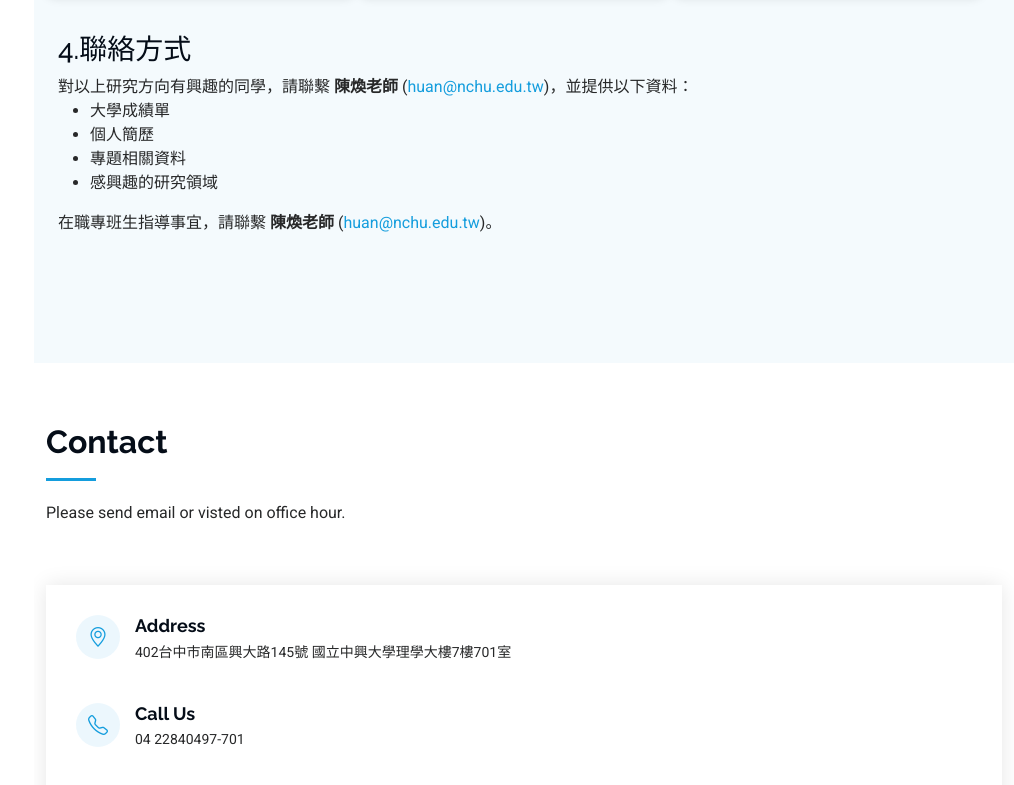
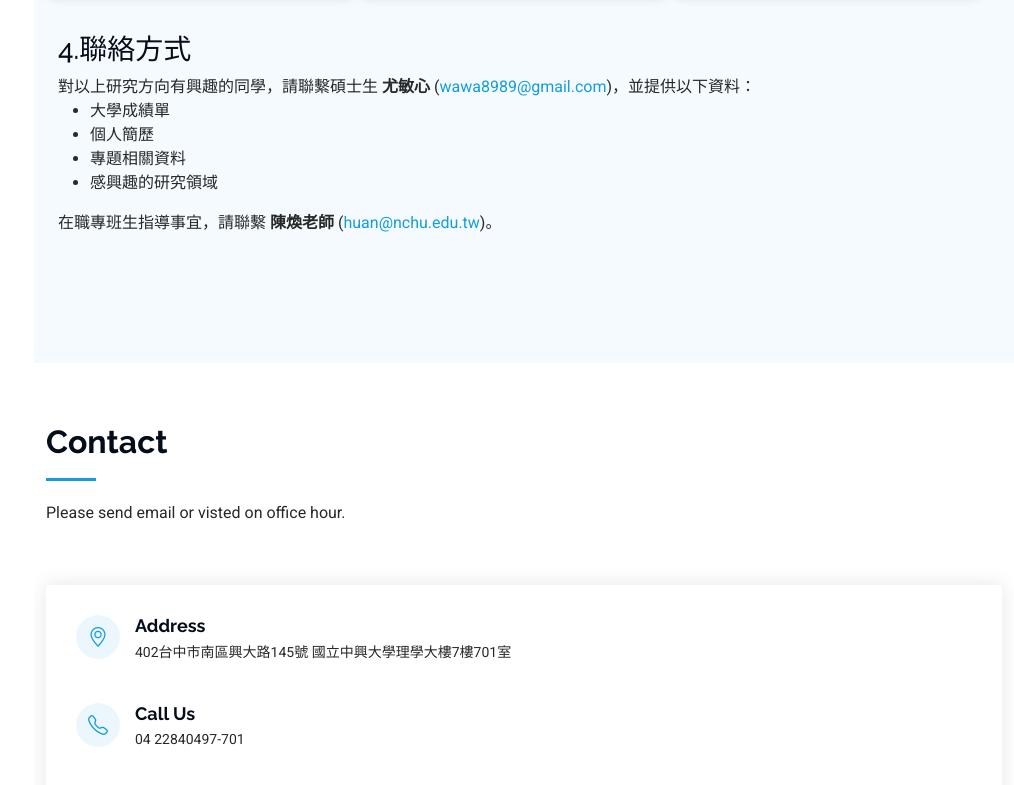
Before and after one commit to AwinlabNCHU/awinlabnchu.github.io, a plain HTML site: page index.html in a window 1280 px wide. Shown: the part 3628-4413 px from the top of the page, without its empty margins (266-1280 px from the left). Drawn offline with nearby package versions, Linux system fonts and the light colour scheme; grey boxes are pictures that could not be loaded.

Commit message:
chore: update contact information for inquiries

```diff
--- a/index.html
+++ b/index.html
@@ -335,7 +335,7 @@
           <div class="container py-2">
             <h3>4.聯絡方式</h3>
             <p>
-              對以上研究方向有興趣的同學，請聯繫 <strong>陳煥老師</strong> (<a href="mailto:huan@nchu.edu.tw">huan@nchu.edu.tw</a>)，並提供以下資料：
+              對以上研究方向有興趣的同學，請聯繫碩士生 <strong>尤敏心</strong> (<a href="mailto:wawa8989@gmail.com">wawa8989@gmail.com</a>)，並提供以下資料：
             </p>
             <ul>
               <li>大學成績單</li>
```
